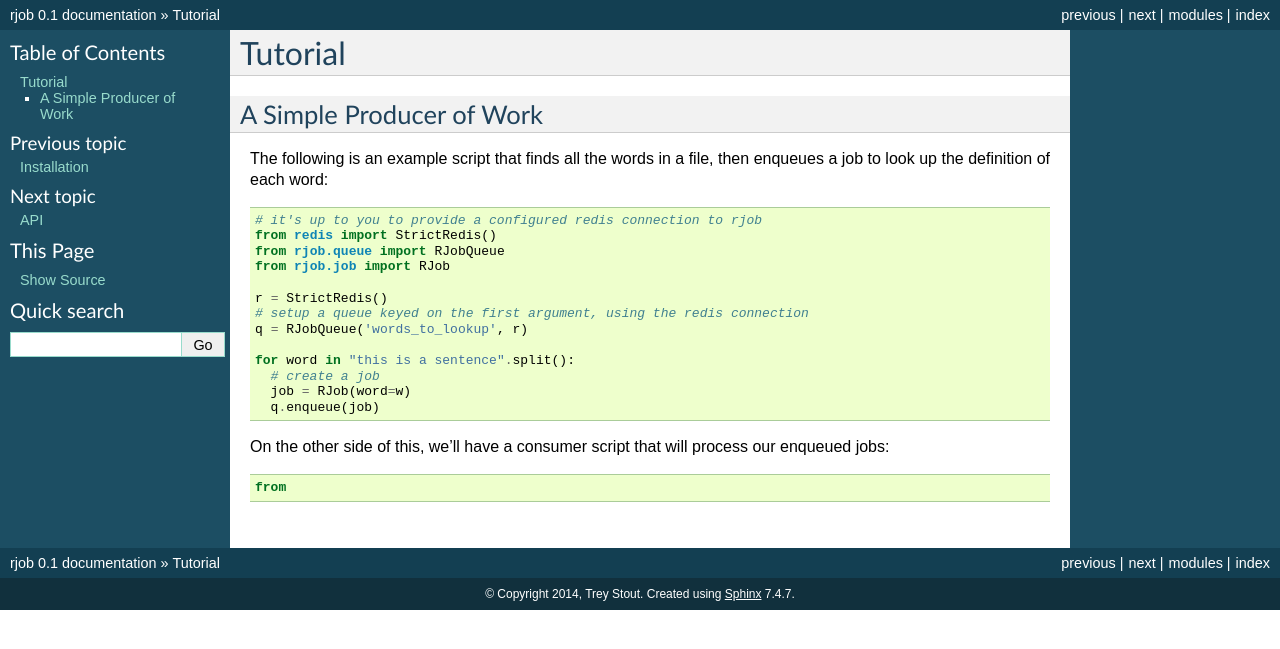
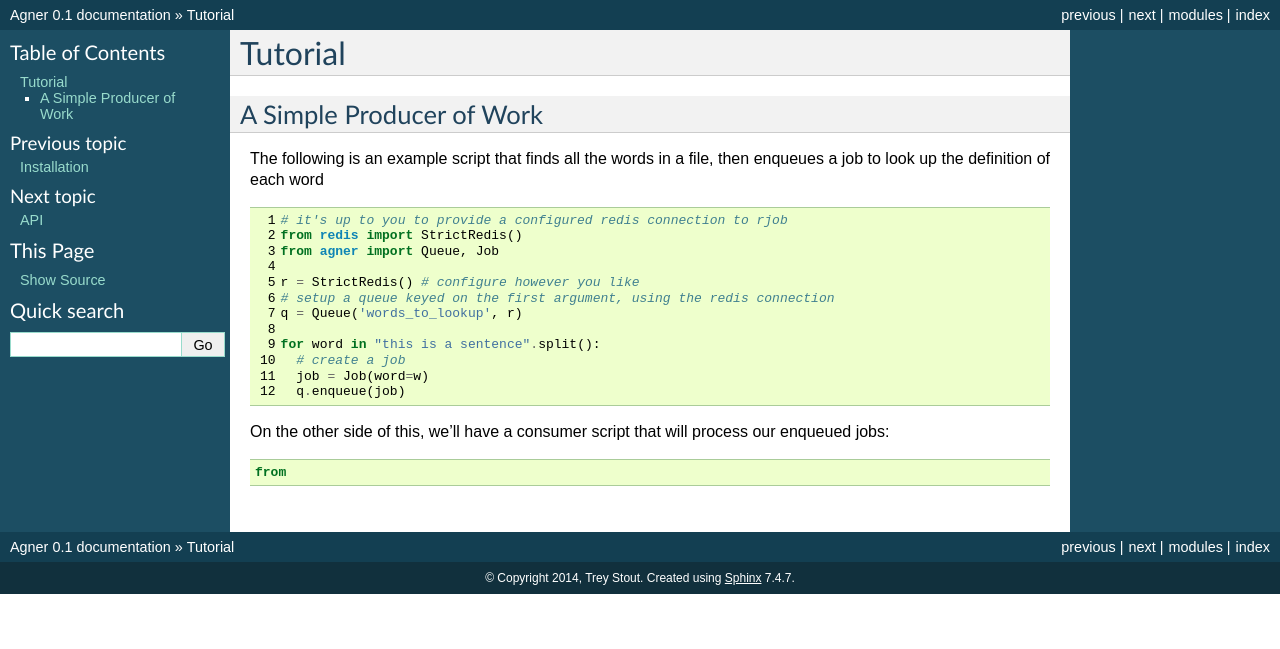
Before and after one commit to treystout/Agner, a Sphinx documentation site: the page built from docs/tutorial.rst, in a window 1280 px wide. Shown: the top 649 px of the page. Built offline with Sphinx 7.4.7, drawn with Linux system fonts in a browser that asks for light colours.

Commit message:
fixing up docs to reflect new name

```diff
--- a/docs/conf.py
+++ b/docs/conf.py
@@ -1,6 +1,6 @@
 # -*- coding: utf-8 -*-
 #
-# rjob documentation build configuration file, created by
+# agner documentation build configuration file, created by
 # sphinx-quickstart on Wed Sep 10 19:25:11 2014.
 #
 # This file is execfile()d with the current directory set to its
@@ -46,7 +46,7 @@ source_suffix = '.rst'
 master_doc = 'index'
 
 # General information about the project.
-project = u'rjob'
+project = u'Agner'
 copyright = u'2014, Trey Stout'
 
 # The version info for the project you're documenting, acts as replacement for
@@ -179,7 +179,7 @@ html_static_path = ['_static']
 #html_file_suffix = None
 
 # Output file base name for HTML help builder.
-htmlhelp_basename = 'rjobdoc'
+htmlhelp_basename = 'agnerdoc'
 
 
 # -- Options for LaTeX output ---------------------------------------------
@@ -199,7 +199,7 @@ latex_elements = {
 # (source start file, target name, title,
 #  author, documentclass [howto, manual, or own class]).
 latex_documents = [
-  ('index', 'rjob.tex', u'rjob Documentation',
+  ('index', 'agner.tex', u'Agner Documentation',
    u'Trey Stout', 'manual'),
 ]
 
@@ -229,7 +229,7 @@ latex_documents = [
 # One entry per manual page. List of tuples
 # (source start file, name, description, authors, manual section).
 man_pages = [
-    ('index', 'rjob', u'rjob Documentation',
+    ('index', 'agner', u'Agner Documentation',
      [u'Trey Stout'], 1)
 ]
 
@@ -243,8 +243,8 @@ man_pages = [
 # (source start file, target name, title, author,
 #  dir menu entry, description, category)
 texinfo_documents = [
-  ('index', 'rjob', u'rjob Documentation',
-   u'Trey Stout', 'rjob', 'One line description of project.',
+  ('index', 'agner', u'Agner Documentation',
+   u'Trey Stout', 'agner', 'One line description of project.',
    'Miscellaneous'),
 ]
 
--- a/docs/contents.rst.inc
+++ b/docs/contents.rst.inc
@@ -1,7 +1,7 @@
 User's Guide
 ------------
 
-Prose-style documentation about why you'd use rjob and how to implement it
+Prose-style documentation about why you'd use Agner and how to implement it
 
 .. toctree::
     :maxdepth: 2
--- a/docs/foreword.rst
+++ b/docs/foreword.rst
@@ -10,6 +10,6 @@ solutions we have:
  * enqueue executable code, and run it elsewhere later
  * enqueue data only, and rely on the consumer to know what to do with it
 
-rjob uses the second option. This allows your consumers to be written in whatever
+Agner uses the second option. This allows your consumers to be written in whatever
 language is suitable, and relieves the producing code of having to care about things
 like variable scope, and imports.
--- a/docs/tutorial.rst
+++ b/docs/tutorial.rst
@@ -7,21 +7,23 @@ A Simple Producer of Work
 -------------------------
 
 The following is an example script that finds all the words in a file,
-then enqueues a job to look up the definition of each word::
+then enqueues a job to look up the definition of each word
 
-    # it's up to you to provide a configured redis connection to rjob
-    from redis import StrictRedis()
-    from rjob.queue import RJobQueue
-    from rjob.job import RJob
+.. code-block:: python
+  :linenos:
 
-    r = StrictRedis()
-    # setup a queue keyed on the first argument, using the redis connection
-    q = RJobQueue('words_to_lookup', r)
+  # it's up to you to provide a configured redis connection to rjob
+  from redis import StrictRedis()
+  from agner import Queue, Job
 
-    for word in "this is a sentence".split():
-      # create a job
-      job = RJob(word=w)
-      q.enqueue(job)
+  r = StrictRedis() # configure however you like
+  # setup a queue keyed on the first argument, using the redis connection
+  q = Queue('words_to_lookup', r)
+
+  for word in "this is a sentence".split():
+    # create a job
+    job = Job(word=w)
+    q.enqueue(job)
 
 On the other side of this, we'll have a consumer script that will process our enqueued jobs::
 
```
Also changed, not shown: docs/api.rst (+8 -5 lines), docs/index.rst (+4 -4 lines), 2 other files.
